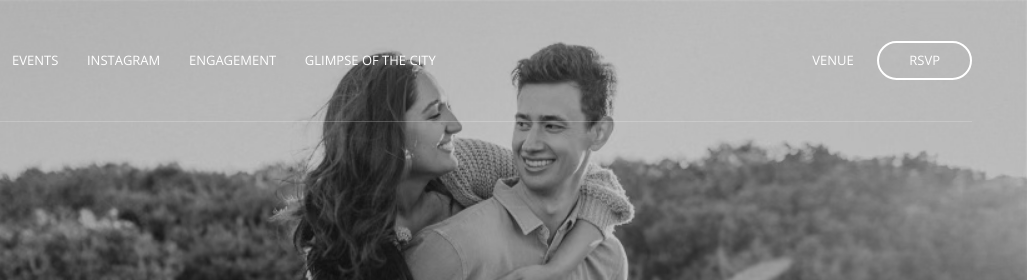
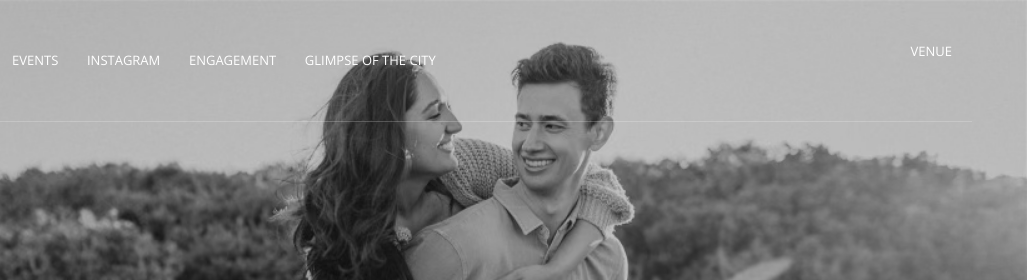
Before and after one commit to williazo/one-in-a-williams, a website: page index.html in a window 1280 px wide. Shown: the top 280 px of the page, 253-1280 px from the left. Drawn offline with nearby package versions, Linux system fonts and the light colour scheme; some packages are replaced by stand-ins of ours; files whose address does not match are found by name.

Commit message:
remove rsvp button

```diff
--- a/index.html
+++ b/index.html
@@ -58,7 +58,7 @@
                             </ul>
                             <ul class="member-actions">
                                 <li><a href="#map" class="login">Venue</a></li>
-                                <li><a href="#rsvp" class="btn-white btn-small">RSVP</a></li>
+                                <!-- <li><a href="#rsvp" class="btn-white btn-small">RSVP</a></li> -->
                                 <li><a href="#registry"></a></li>
                             </ul>
                         </nav>
```
